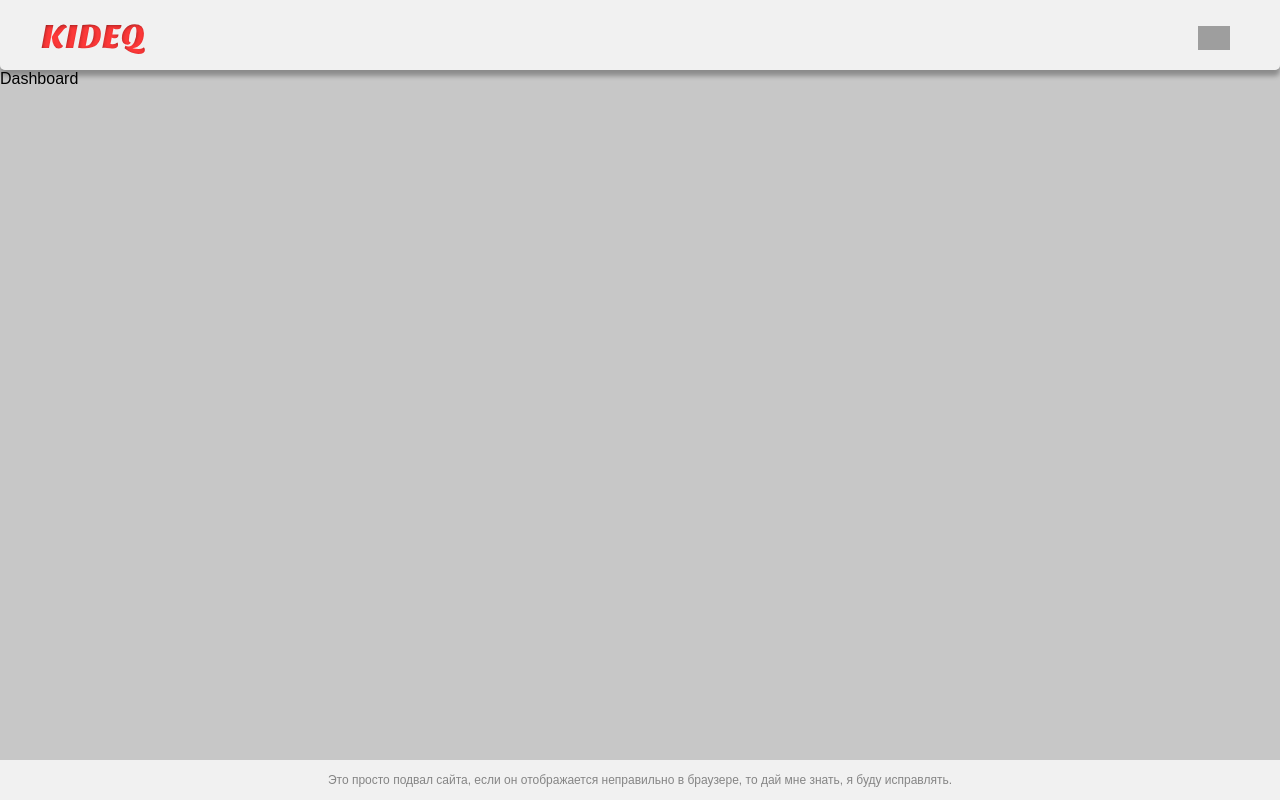
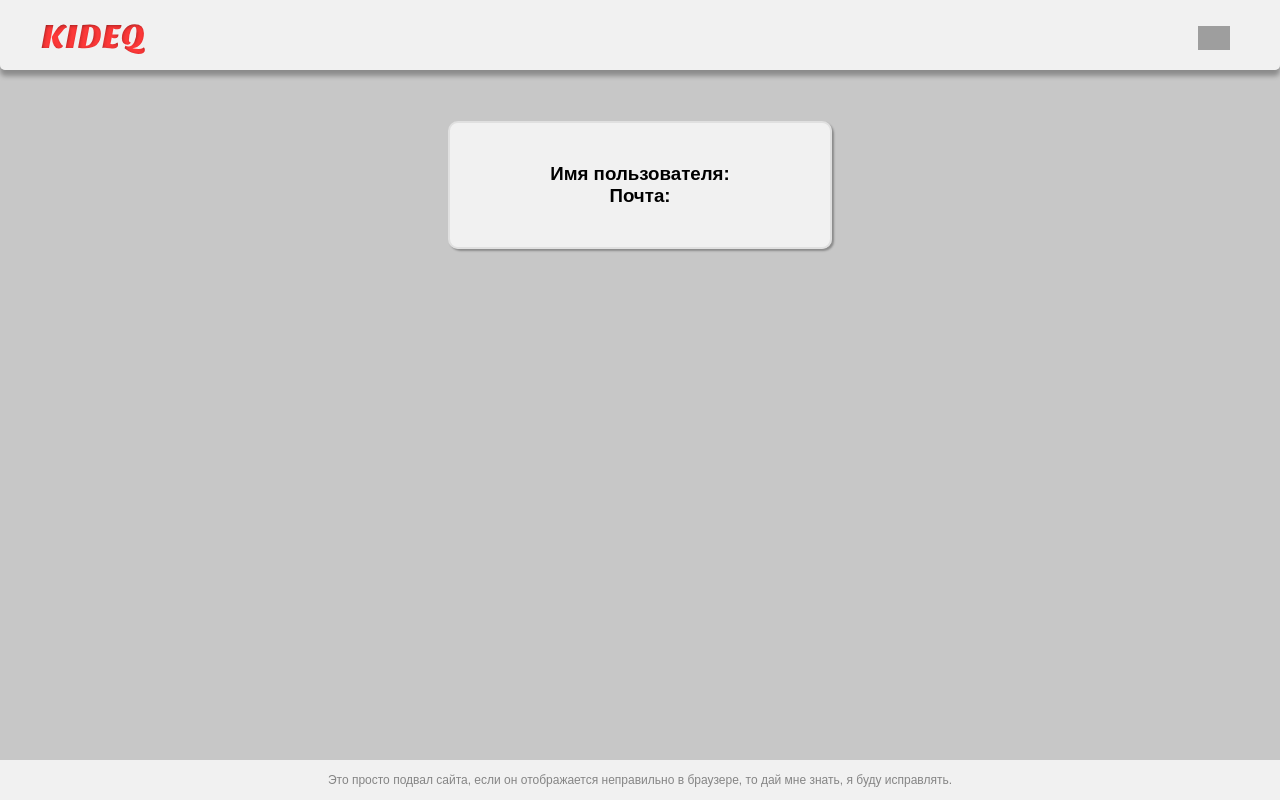
Before and after one commit to IvanKuzznetsov/test_django_project, a React (Vite) app in the folder frontend/: page /dash in a window 1280 px wide. Built offline with nearby package versions, Linux system fonts and the light colour scheme; grey boxes are pictures that could not be loaded; a web font is replaced by a local one.

Commit message:
dashboard changed

```diff
--- a/frontend/src/pages/Dashboard.jsx
+++ b/frontend/src/pages/Dashboard.jsx
@@ -1,5 +1,12 @@
+import Substrate from "../components/UI/Substrate";
+
 const Dashboard = () => {
-  return <div>Dashboard</div>;
+  return (
+    <Substrate width="300px">
+      <h3>Имя пользователя: </h3>
+      <h3>Почта: </h3>
+    </Substrate>
+  );
 };
 
 export default Dashboard;
```
